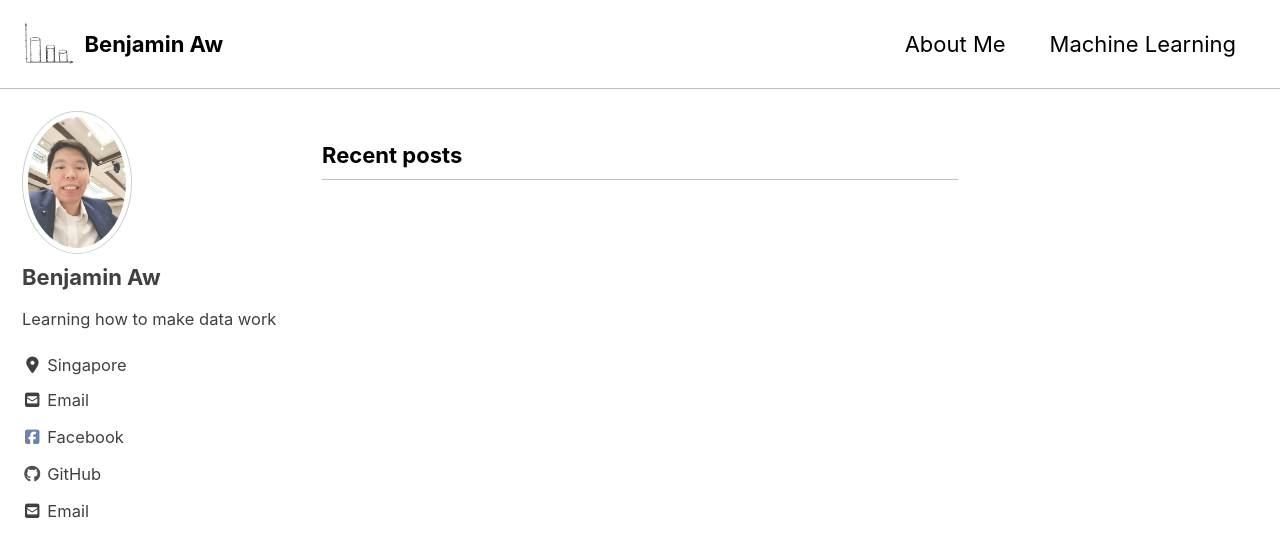
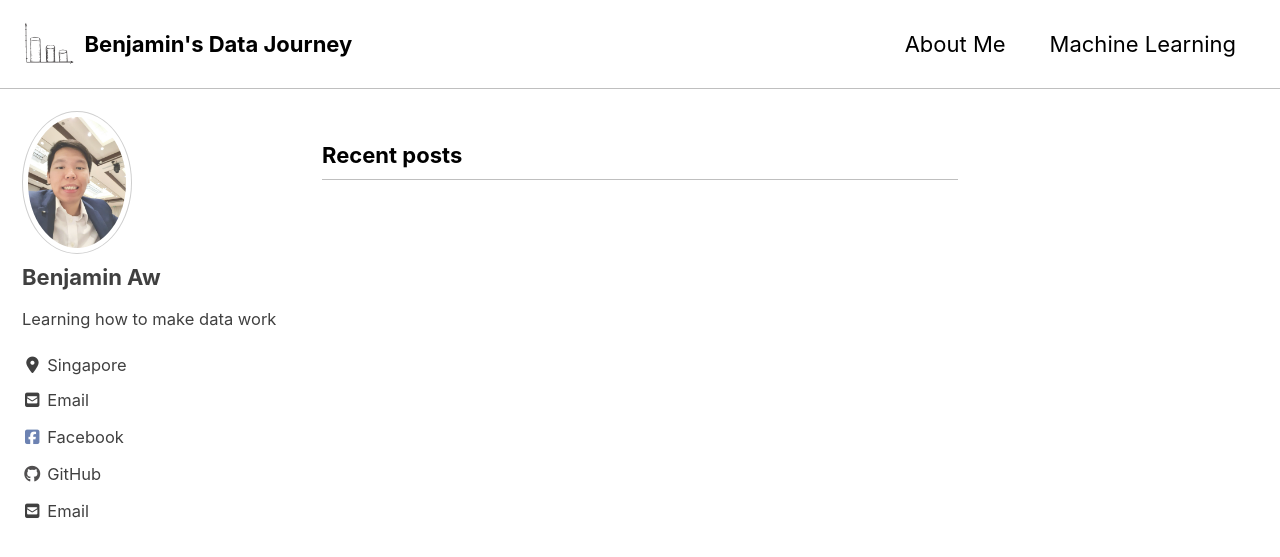
Before and after one commit to Benjamin-Aw-93/Benjamin-Aw-93.github.io, a Jekyll site: the page built from index.html, in a window 1280 px wide and 900 px high. Shown: the top 557 px of the window. Built offline with Jekyll 4.4.1, drawn with Linux system fonts in a browser that asks for light colours; cached includes are drawn as plain includes; nearby versions of some CDN libraries; the list of posts is cut into pages by our own code.

Commit message:
Changed title

```diff
--- a/_config.yml
+++ b/_config.yml
@@ -16,7 +16,7 @@ minimal_mistakes_skin    : "contrast" #"default", "air", "aqua", "dark", "dirt",
 
 # Site Settings
 locale                   : "en-US"
-title                    : "Benjamin Aw"
+title                    : "Benjamin's Data Journey"
 title_separator          : "-"
 subtitle                 : # site tagline that appears below site title in masthead
 name                     : "Benjamin Aw"
```
